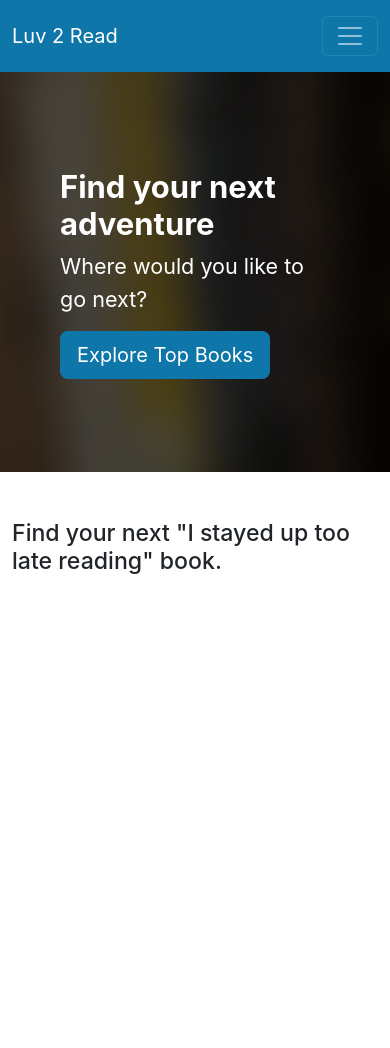
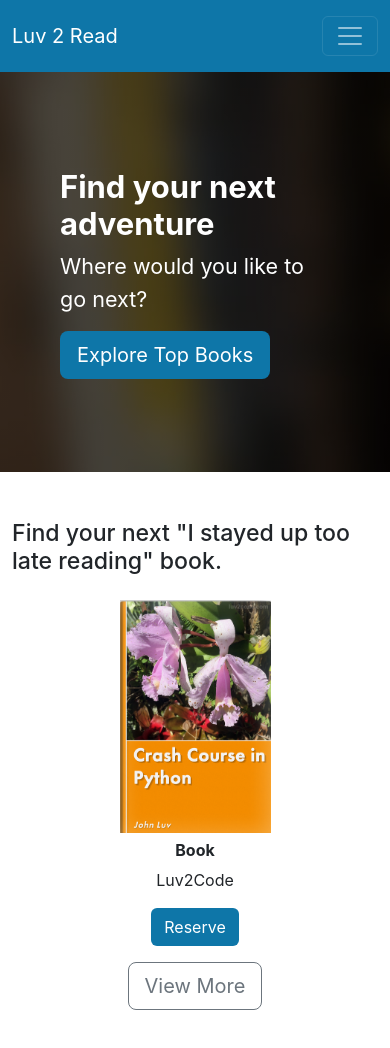
Before and after one commit to lohithpuvvala/Library-App, a React (Create React App) app in the folder 03-frontend-files/library-app/: page / in a window 390 px wide. Shown: the top 1048 px of the page. Built offline with nearby package versions, Linux system fonts and the light colour scheme.

Commit message:
Create Carousel.tsx (layout->homepage) for Mobile

```diff
--- a/03-frontend-files/library-app/src/layouts/Hompage/Carousel.tsx
+++ b/03-frontend-files/library-app/src/layouts/Hompage/Carousel.tsx
@@ -1,9 +1,10 @@
 export const Carousel = () => {
     return (
-        <div className="container mt-5" style={{height: '550px'}}>
+        <div className="container mt-5" style={{ height: '550px' }}>
             <div className="homepage-carousel-title ">
                 <h3>Find your next "I stayed up too late reading" book.</h3>
             </div>
+
             <div id="carouselExampleControls"
                 className="carousel carousel-dark slide mt-5 d-none d-lg-block"
                 data-bs-interval="false">
@@ -19,7 +20,7 @@
                                         alt="book" />
                                     <h6 className="mt-2">Book</h6>
                                     <p>Luv2Code</p>
-                                    <a href="#" className="main-color text-white">Reserve</a>
+                                    <a href="#" className="btn main-color text-white">Reserve</a>
                                 </div>
                             </div>
                         </div>
@@ -35,7 +36,7 @@
                                         alt="book" />
                                     <h6 className="mt-2">Book</h6>
                                     <p>Luv2Code</p>
-                                    <a href="#" className="main-color text-white">Reserve</a>
+                                    <a href="#" className="btn main-color text-white">Reserve</a>
                                 </div>
                             </div>
                         </div>
@@ -51,12 +52,12 @@
                                         alt="book" />
                                     <h6 className="mt-2">Book</h6>
                                     <p>Luv2Code</p>
-                                    <a href="#" className="main-color text-white">Reserve</a>
+                                    <a href="#" className="btn main-color text-white">Reserve</a>
                                 </div>
                             </div>
                         </div>
                     </div>
-
+                </div>
                 <button className="carousel-control-prev"
                     type="button"
                     data-bs-target="#carouselExampleControls"
@@ -72,7 +73,30 @@
                     <span className="visually-hidden">Next</span>
                 </button>
             </div>
+
+
+            {/* Mobile */}
+            <div className="d-lg-none mt-3">
+                <div className="row d-flex justify-content-center align-items-center">
+                    <div className="text-center">
+                        <img src={require('../../Images/BooksImages/book-luv2code-1000.png')}
+                            width={151}
+                            height={233}
+                            alt="book" />
+                        <h6 className="mt-2">
+                            <b>Book</b>
+                        </h6>
+                        <p>Luv2Code</p>
+                        <a href="#" type="button"
+                            className='btn main-color text-white'>Reserve</a>
                     </div>
                 </div>
+            </div>
+
+            <div className="homepage-carousel-title mt-3">
+                <a href="#" className="btn btn-outline-secondary btn-lg">View More</a>
+            </div>
+        </div>
+
     );
 }
```
Lines whose indentation alone changed are shown as unchanged.
